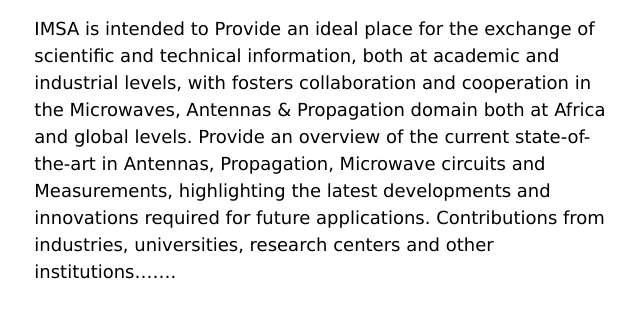
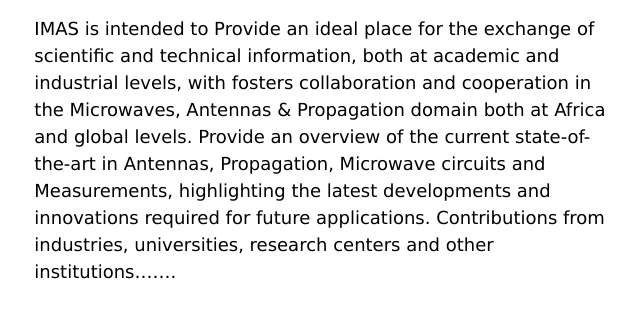
Before and after one commit to ashourmohamed/IETest, a plain HTML site: page index.html in a window 1280 px wide. Shown: the part 979-1296 px from the top of the page, 203-843 px from the left. Drawn offline with nearby package versions, Linux system fonts and the light colour scheme; a script that the page names is missing.

Commit message:
Update index.html

```diff
--- a/index.html
+++ b/index.html
@@ -51,7 +51,7 @@
 
 
              		<p class="w3-large">
-      		IMSA is intended to Provide an ideal place for the exchange of scientific and technical information, both at academic and industrial levels, with fosters collaboration and cooperation in the Microwaves, Antennas & Propagation domain both at Africa and global levels. Provide an overview of the current state-of-the-art in Antennas, Propagation, Microwave circuits and Measurements, highlighting the latest developments and innovations required for future applications. Contributions from industries, universities, research centers and other institutions…….
+      		IMAS is intended to Provide an ideal place for the exchange of scientific and technical information, both at academic and industrial levels, with fosters collaboration and cooperation in the Microwaves, Antennas & Propagation domain both at Africa and global levels. Provide an overview of the current state-of-the-art in Antennas, Propagation, Microwave circuits and Measurements, highlighting the latest developments and innovations required for future applications. Contributions from industries, universities, research centers and other institutions…….
 
 
 
```
